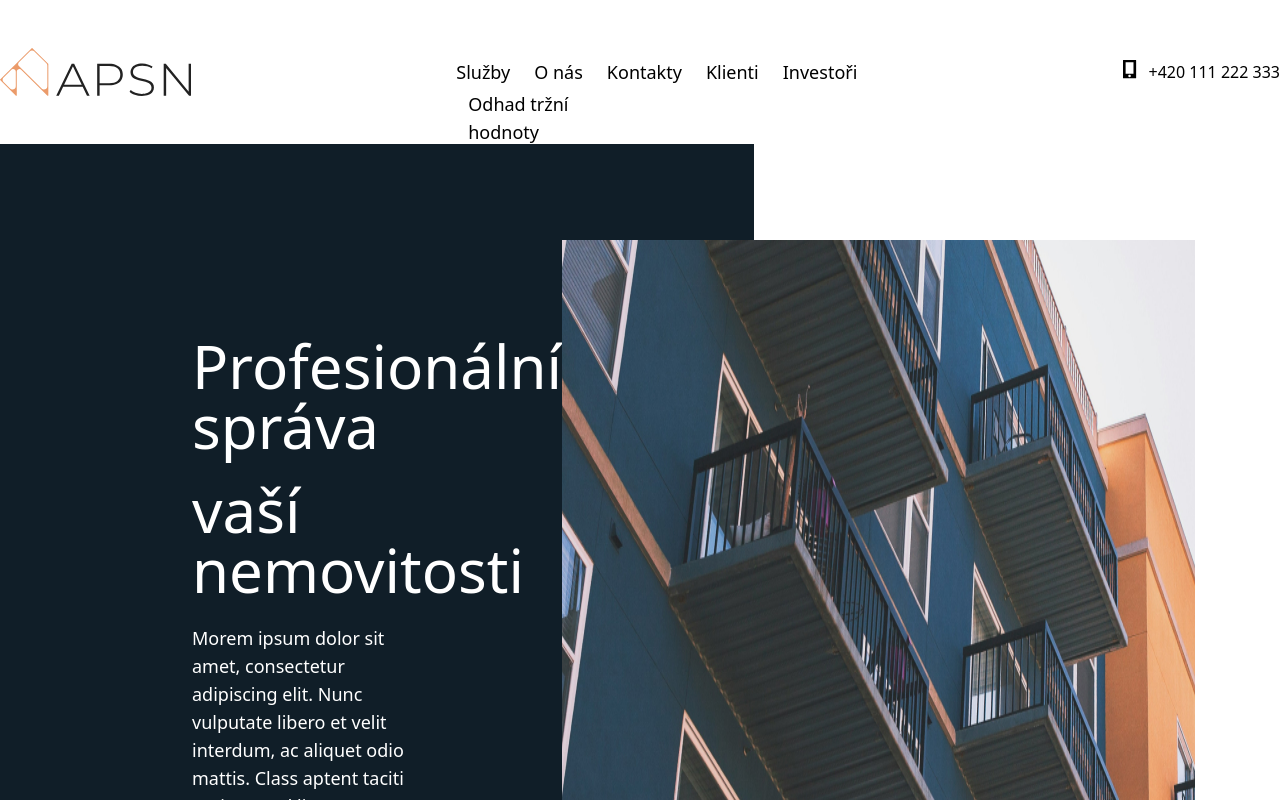
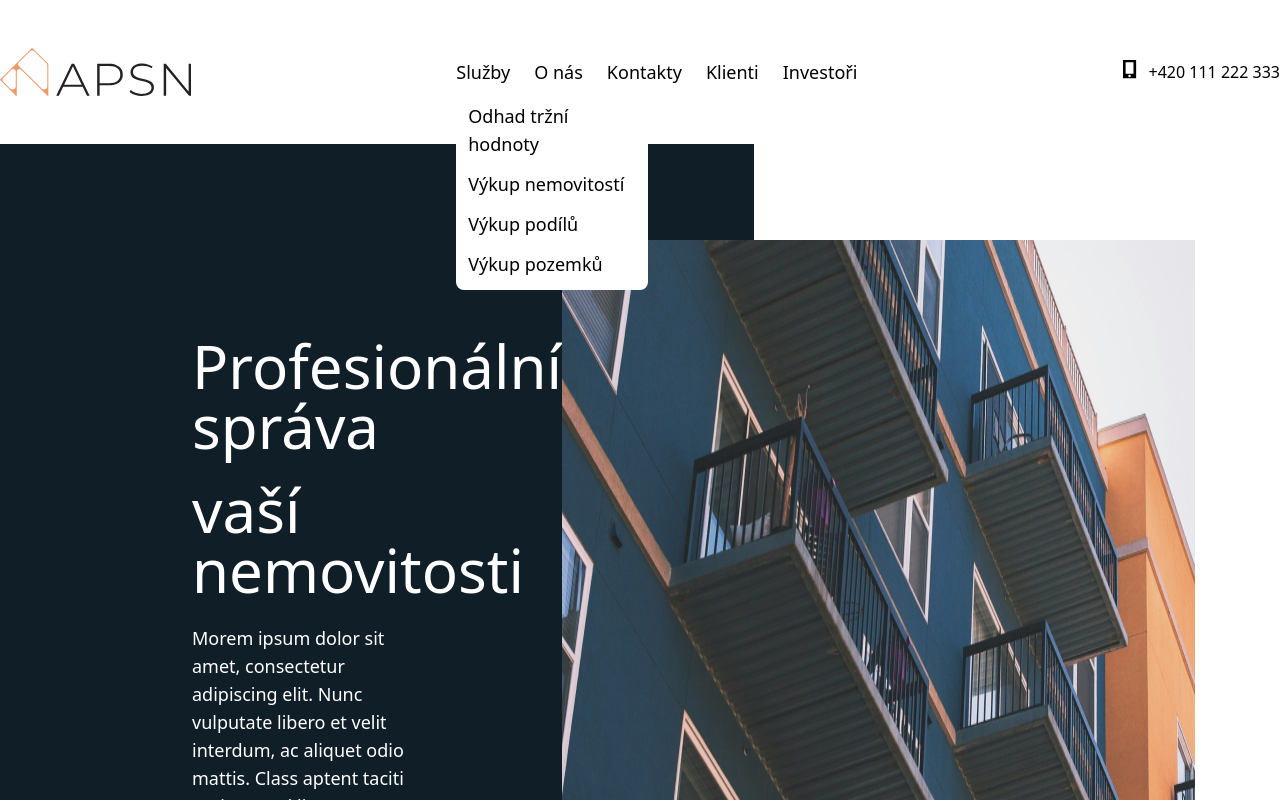
Before and after one commit to HonzaPenicka/apsn, a Next.js app: page /home-page in a window 1280 px wide. Both pictures are taken after a click on the button "Služby". Shown: the top 800 px of the page. Built offline with nearby package versions, Linux system fonts and the light colour scheme.

Commit message:
hello lg

```diff
--- a/src/components/menuServices.tsx
+++ b/src/components/menuServices.tsx
@@ -2,7 +2,7 @@ import { FunctionComponent } from 'react';
 
 export const MenuServices: FunctionComponent = () => {
 	return (
-		<div className='absolute flex flex-col mt-8 w-44 gap-1 pb-1 text-lg text-left px-3'>
+		<div className='absolute flex flex-col mt-8 w-48 gap-3 py-3 text-lg text-left px-3 bg-white z-10 rounded-b-lg'>
 			<a
 				className='hover:text-[#eb9b6a] active:text-[#eb9b6a]'
 				href='/odhad-trzni-hodnoty'
--- a/src/components/mobileMenuServices.tsx
+++ b/src/components/mobileMenuServices.tsx
@@ -2,7 +2,7 @@ import { FunctionComponent } from 'react';
 
 export const MobileMenuServices: FunctionComponent = () => {
 	return (
-		<div className='flex flex-col gap-1 pb-1 text-2xl font-normal text-center px-30 blur-md'>
+		<div className='flex flex-col gap-1 pb-1 text-2xl font-normal text-center px-30 bg-white'>
 			<a href='/odhad-trzni-hodnoty'>Odhad tržní hodnoty</a>
 
 			<a href='/vykup-nemovitosti'>Výkup nemovitostí</a>
```
